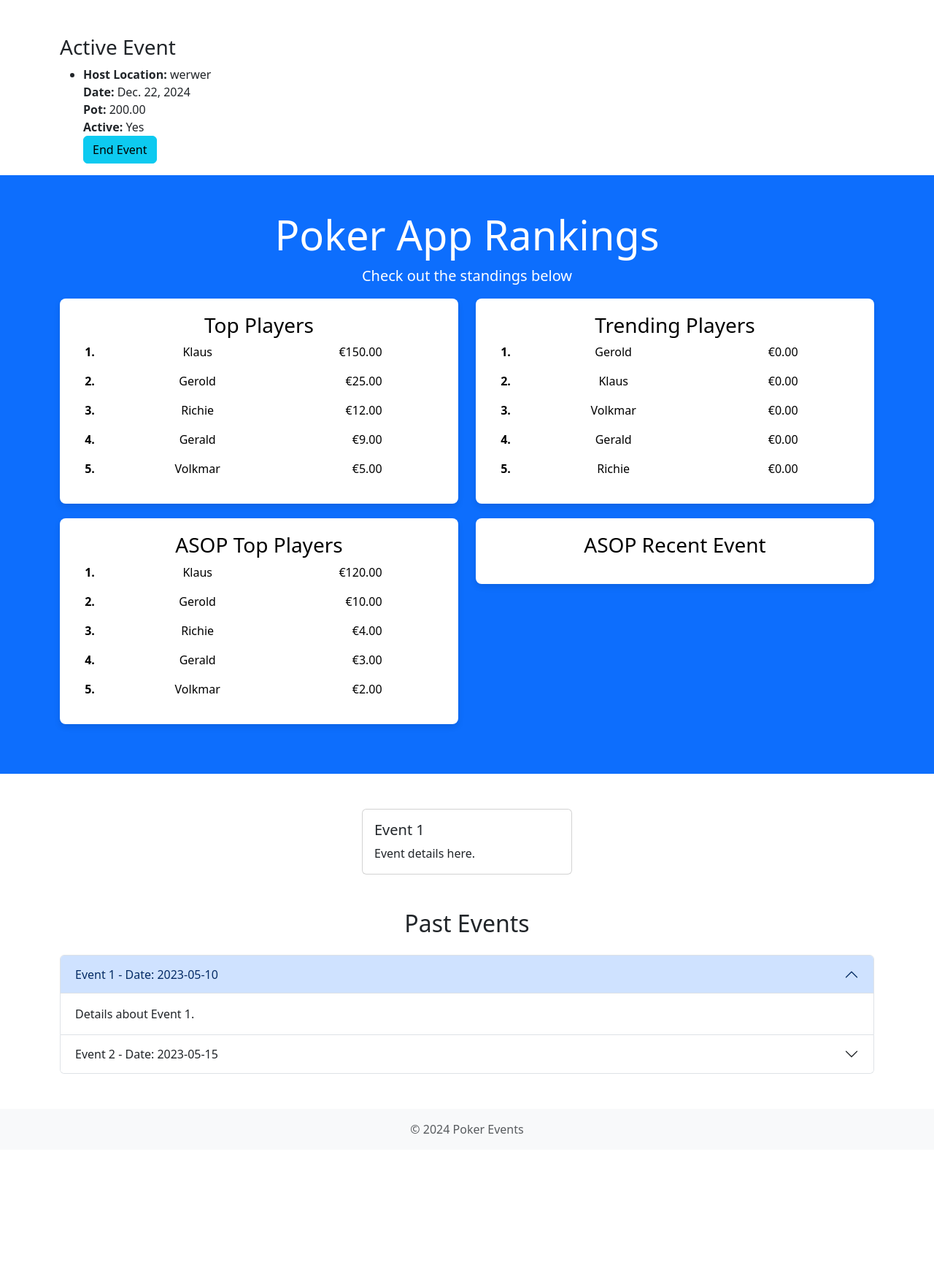
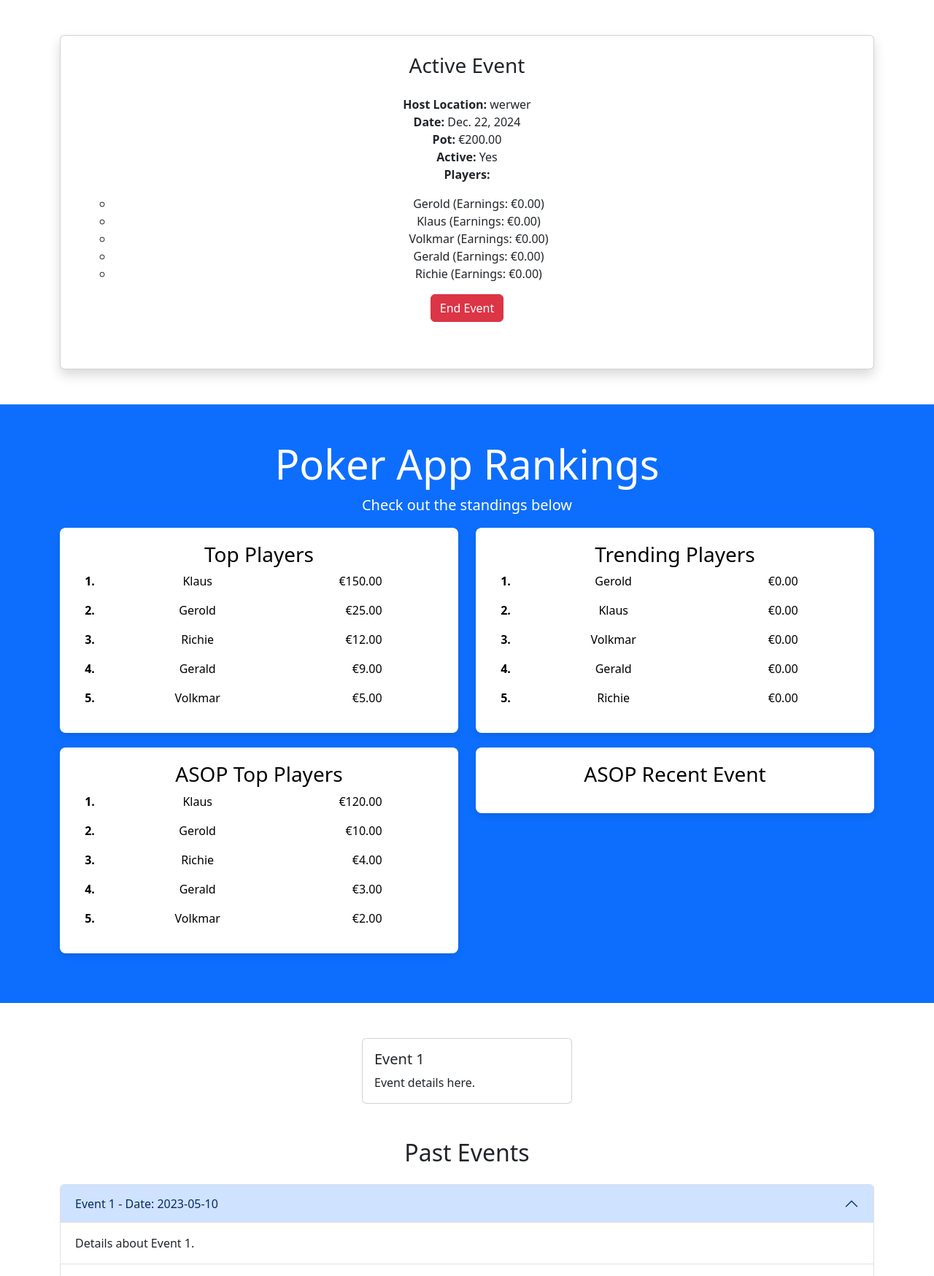
Before and after one commit to ixacin26/Poker_Events, a Django app: page / in a window 1280 px wide. Shown: the part 56-1804 px from the top of the page at 73% size. Before the commit the page ends 1609 px from the top, so only its background shows below. Run offline with Django 5.2, Linux system fonts and the light colour scheme; data comes from the database, SQL or seed files in the repository; both versions use the stored data as it was after the commit; some libraries are stand-ins or nearby versions.

Commit message:
Added "Add Players" logic - wating for styling "Active Event Section"

```diff
--- a/poker_events/poker_events/urls.py
+++ b/poker_events/poker_events/urls.py
@@ -24,5 +24,6 @@ urlpatterns = [
     path('admin/', admin.site.urls),
     path('', views.home, name='home'),
     path('add-event/', views.add_event, name='add_event'),
+    path('add_players/<int:event_id>/', views.add_players, name='add_players'),
     path('end_event/<int:event_id>/', views.end_event, name='end_event'),
 ]
--- a/poker_events/poker_events/views.py
+++ b/poker_events/poker_events/views.py
@@ -1,10 +1,10 @@
 from django.shortcuts import render, redirect, get_object_or_404
 from django.db.models import Sum, Q
-from poker_data.models import Player, Event
+from poker_data.models import Player, Event, EventParticipation
 from django.utils import timezone
 from django.core.exceptions import ValidationError
 
-# The following view calculates the necessary data for the ranking-cards in home.html
+# The following view calculates the necessary data for home.html
 def home(request):
     # Fetch and sort players by total earnings for the "Top Poker Players Ranking"
     top_players = Player.objects.all().order_by('-total_earnings')
@@ -25,6 +25,10 @@ def home(request):
 
     # Fetch the active event(s) to display on the home page
     active_events = Event.objects.filter(active=True)
+
+    # Fetch the players for each active event
+    for event in active_events:
+        event.players = event.eventparticipation_set.all()  # Get players associated with the event
 
     # Check if any events are active
     active_events_exist = active_events.exists()
@@ -54,14 +58,19 @@ def home(request):
         'active_events': active_events,  # Pass active events to the template
     })
 
-# The following view defines the data for the add_event-template
 def add_event(request):
+    event_created = False  # Flag to track if the event was created
+
     if request.method == 'POST':
         host_location = request.POST.get('host_location')
         date = request.POST.get('date')
         pot = request.POST.get('pot')
         active = request.POST.get('active') == 'on'
         asop = request.POST.get('asop') == 'on'
+        host_player_id = request.POST.get('host_player')
+
+        # Fetch the selected host player
+        host_player = Player.objects.get(id=host_player_id) if host_player_id else None
 
         # Create and save a new Event instance
         new_event = Event.objects.create(
@@ -69,11 +78,22 @@ def add_event(request):
             date=date,
             pot=pot,
             active=active,
-            asop=asop
+            asop=asop,
+            host_player=host_player
         )
-        return redirect('home')  # TODO Redirect to home (or another page) after adding event
 
-    return render(request, 'add_event.html')
+        event_created = True  # Set the flag to True when the event is created
+
+        # Redirect to the page for adding players to the event
+        return redirect('add_players', event_id=new_event.id)  # Redirect to the add_players page
+
+    # Fetch all players to display in the dropdown
+    players = Player.objects.all()
+
+    return render(request, 'add_event.html', {
+        'players': players,
+        'event_created': event_created  # Pass the flag to the template
+    })
 
 # Receive the event ID
 def end_event(request, event_id):
@@ -86,3 +106,22 @@ def end_event(request, event_id):
 
     # Redirect back to the home page or to a page that shows all events
     return redirect('home')  # Adjust the URL name if necessary
+
+# add players to an recent created event
+def add_players(request, event_id):
+    event = get_object_or_404(Event, id=event_id)
+    players = Player.objects.all()
+
+    if request.method == 'POST':
+        selected_players = request.POST.getlist('players')  # Get selected players from the form
+        for player_id in selected_players:
+            player = Player.objects.get(id=player_id)
+            EventParticipation.objects.create(event=event, player=player)
+
+        # Redirect to home or another page after adding players
+        return redirect('home')
+
+    return render(request, 'add_players.html', {
+        'event': event,
+        'players': players
+    })
--- /dev/null
+++ b/poker_events/static/JS/add_players.js
@@ -0,0 +1,5 @@
+ // Script to handle the "Check All" checkbox functionality
+ document.getElementById('check_all').addEventListener('click', function () {
+  const checkboxes = document.querySelectorAll('input[name="players"]')
+  checkboxes.forEach((checkbox) => (checkbox.checked = this.checked))
+})
--- a/poker_events/templates/home.html
+++ b/poker_events/templates/home.html
@@ -6,22 +6,38 @@
 
 {% block content %}
   <!-- Active Event Section -->
-  <div class="container mt-5">
+  <div class="container my-5">
     {% if active_events_exist %}
-      <h3>Active Event</h3>
-      <ul>
+      <div class="card shadow text-center p-4">
+        <h3 class="card-title">Active Event</h3>
+        <div class="card-body">
+          <ul class="list-unstyled">
             {% for event in active_events %}
-          <li>
+              <li class="mb-4">
+                <p>
                   <strong>Host Location:</strong> {{ event.host_location }} <br />
                   <strong>Date:</strong> {{ event.date }} <br />
-            <strong>Pot:</strong> {{ event.pot }} <br />
+                  <strong>Pot:</strong> €{{ event.pot }} <br />
                   <strong>Active:</strong> {{ event.active|yesno:'Yes,No' }} <br />
-            <a href="{% url 'end_event' event.id %}" class="btn btn-info">End Event</a>
+
+                  <!-- Display the players associated with the active event -->
+                  <strong>Players:</strong>
+                  <ul>
+                    {% for participation in event.players %}
+                      <li>{{ participation.player.name }} (Earnings: €{{ participation.earnings }})</li>
+                    {% empty %}
+                      <li>No players added yet.</li>
+                    {% endfor %}
+                  </ul>
+                </p>
+                <a href="{% url 'end_event' event.id %}" class="btn btn-danger">End Event</a>
               </li>
             {% endfor %}
           </ul>
+        </div>
+      </div>
     {% else %}
-      <p>No active events at the moment.</p>
+      <p class="text-center mt-5">No active events at the moment.</p>
     {% endif %}
   </div>
 
```
Also changed, not shown: poker_events/templates/add_event.html (+7 -2 lines), poker_events/templates/add_players.html (added, +28 -0 lines), poker_events/db.sqlite3. Lines whose indentation alone changed are shown as unchanged.
